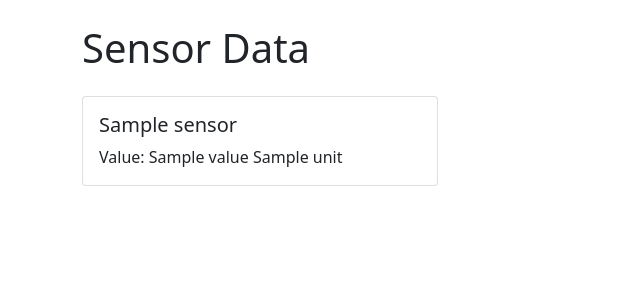
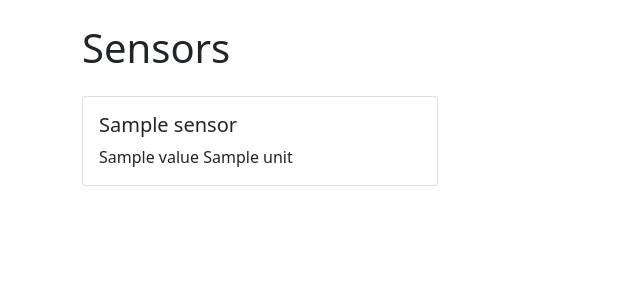
Before and after one commit to iberisoft/gasway-web, a Flask app: template templates/index.html in a window 1280 px wide. Shown: the top 300 px of the page, without its empty margins (0-640 px from the left). Run offline with Flask 2, Linux system fonts and the light colour scheme; the template is opened without the code that fills it: most values are stand-ins (such as "Sample title", 1, 10 or a date in 2020); some libraries are stand-ins or nearby versions.

Commit message:
Cosmetic

```diff
--- a/templates/index.html
+++ b/templates/index.html
@@ -4,7 +4,7 @@
 <head>
     <meta charset="UTF-8">
     <meta name="viewport" content="width=device-width, initial-scale=1.0">
-    <title>MQTT Sensors</title>
+    <title>Gasway</title>
     <link href="https://cdn.jsdelivr.net/npm/bootstrap@5.1.3/dist/css/bootstrap.min.css" rel="stylesheet">
     <style>
         .sensor-card {
@@ -15,7 +15,7 @@
 
 <body>
     <div class="container mt-4">
-        <h1 class="mb-4">Sensor Data</h1>
+        <h1 class="mb-4">Sensors</h1>
         <div id="sensors-container" class="row">
             {% for sensor, data in sensors.items() %}
             <div class="col-md-4">
@@ -23,7 +23,7 @@
                     <div class="card-body">
                         <h5 class="card-title">{{ sensor }}</h5>
                         <p class="card-text">
-                            Value: <span class="sensor-value">{{ data.value }}</span>
+                            <span class="sensor-value">{{ data.value }}</span>
                             <span class="sensor-unit">{{ data.unit }}</span>
                         </p>
                     </div>
@@ -52,7 +52,7 @@
                         <div class="card-body">
                             <h5 class="card-title">${sensorId}</h5>
                             <p class="card-text">
-                                Value: <span class="sensor-value">${data.data.value}</span>
+                                <span class="sensor-value">${data.data.value}</span>
                                 <span class="sensor-unit">${data.data.unit}</span>
                             </p>
                         </div>
```
